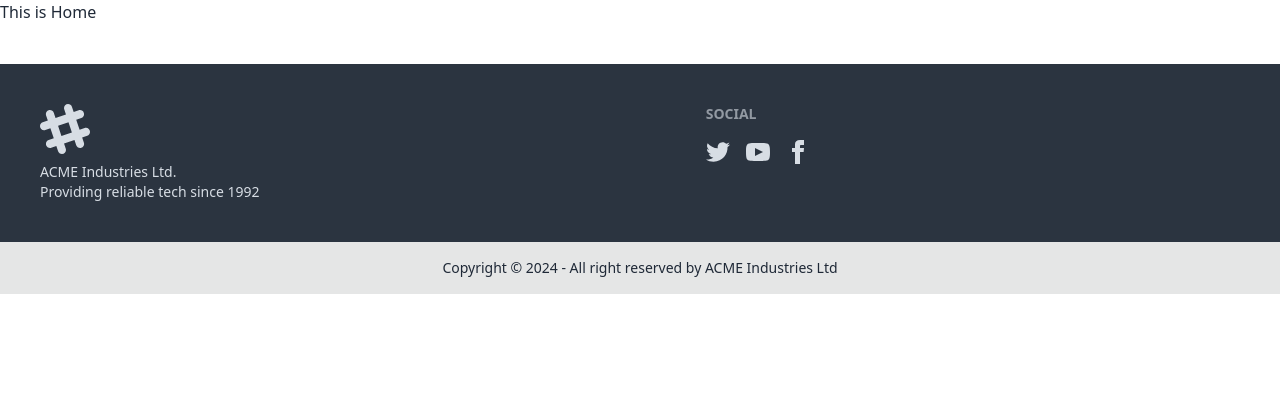
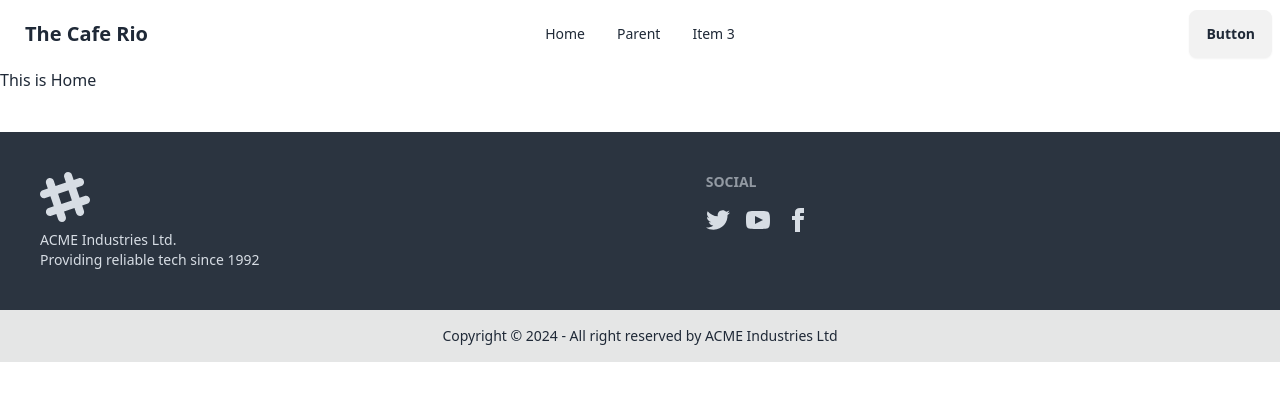
Before and after one commit to sarwar1821201/cafe-rio-client, a React (Vite) app: page / in a window 1280 px wide. Shown: the top 400 px of the page. Built offline with nearby package versions, Linux system fonts and the light colour scheme.

Commit message:
implement header copmpnents

```diff
--- a/src/layout/MainLayout.jsx
+++ b/src/layout/MainLayout.jsx
@@ -1,10 +1,12 @@
 import React from "react";
 import { Outlet } from "react-router-dom";
 import Footer from "../pages/Shared/Footer";
+import Header from "../pages/Shared/Header";
 
 const MainLayout = () => {
   return (
     <div>
+        <Header></Header>
       <Outlet></Outlet>
       <Footer></Footer>
     </div>
--- a/src/pages/Shared/Header.jsx
+++ b/src/pages/Shared/Header.jsx
@@ -0,0 +1,41 @@
+import React from 'react';
+import { Link } from 'react-router-dom';
+
+const Header = () => {
+
+    const navItems= <>
+        <li><a>Home</a></li>
+        <li> <a>Parent</a> </li>
+        <li><a>Item 3</a></li>
+    </>
+
+    return (
+        <div>
+            <div className="navbar bg-base-100">
+  <div className="navbar-start">
+    <div className="dropdown">
+      <div tabIndex={0} role="button" className="btn btn-ghost lg:hidden">
+        <svg xmlns="http://www.w3.org/2000/svg" className="h-5 w-5" fill="none" viewBox="0 0 24 24" stroke="currentColor"><path strokeLinecap="round" strokeLinejoin="round" strokeWidth="2" d="M4 6h16M4 12h8m-8 6h16" /></svg>
+      </div>
+      <ul tabIndex={0} className="menu menu-sm dropdown-content mt-3 z-[1] p-2 shadow bg-base-100 rounded-box w-52">
+        {navItems}
+
+      </ul>
+    </div>
+    <Link to='/' className="btn btn-ghost text-xl">The Cafe Rio</Link>
+  </div>
+
+  <div className="navbar-center hidden lg:flex">
+    <ul className="menu menu-horizontal px-1">
+        {navItems}
+    </ul>
+  </div>
+  <div className="navbar-end">
+    <a className="btn">Button</a>
+  </div>
+</div>
+        </div>
+    );
+};
+
+export default Header;
```
